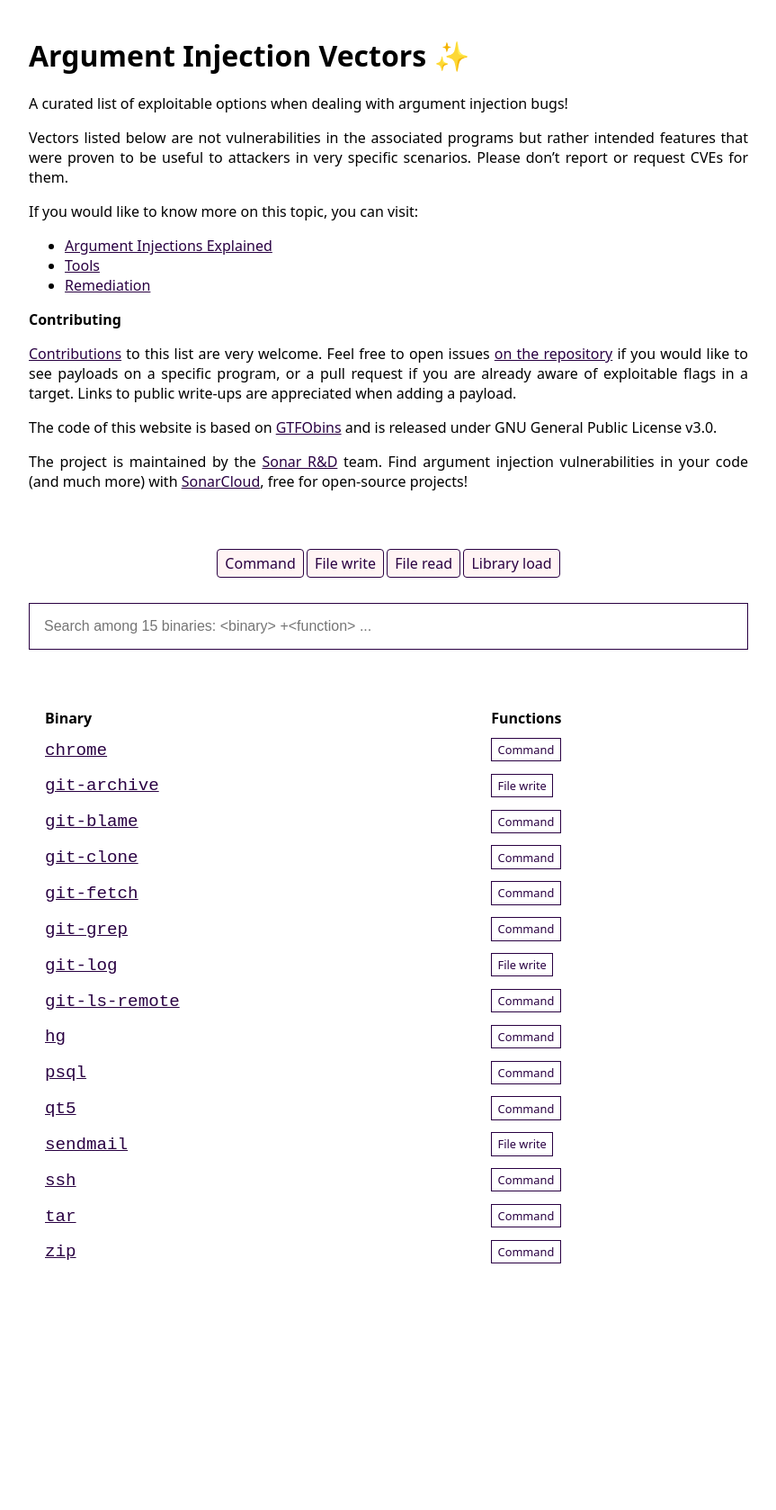
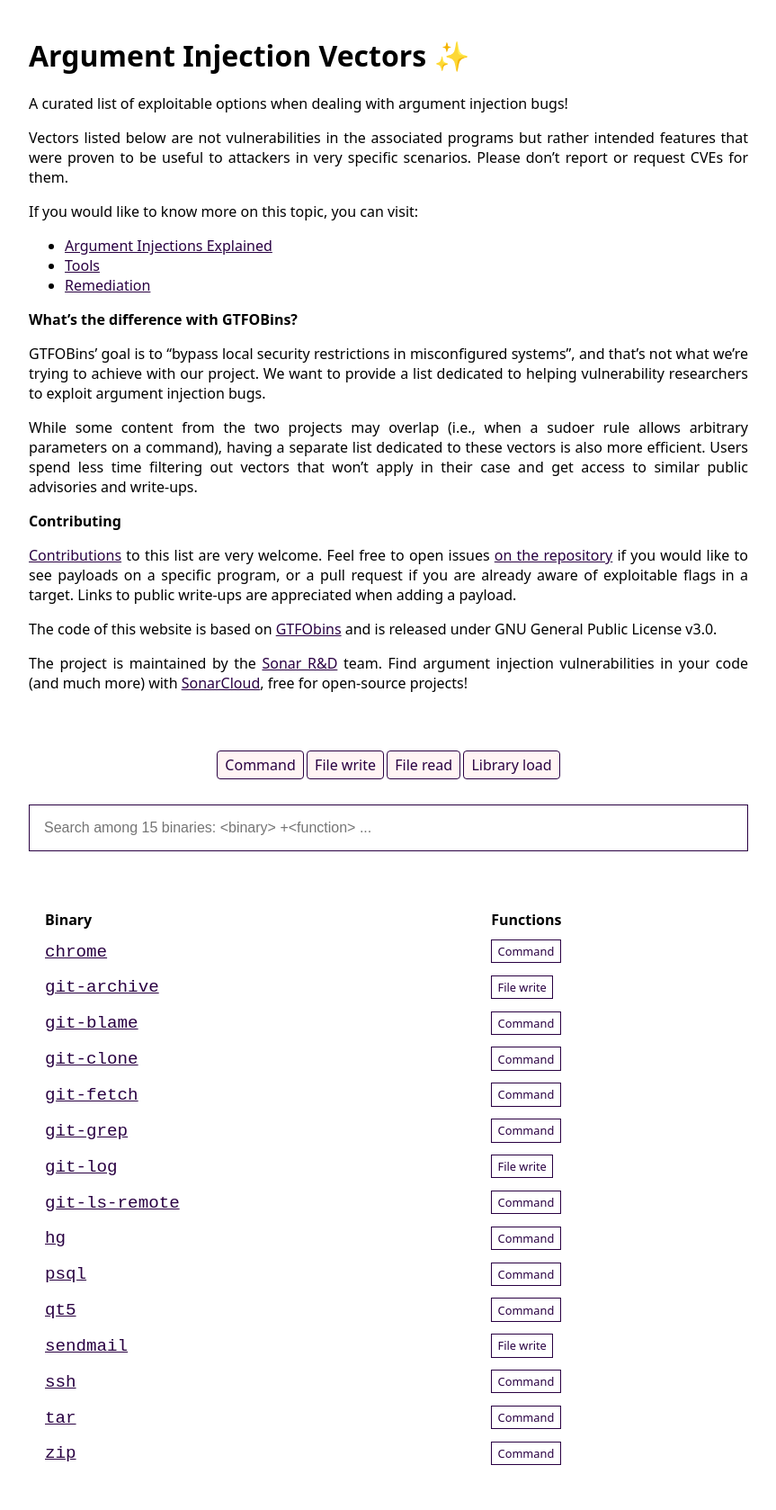
Before and after one commit to SonarSource/argument-injection-vectors, a Jekyll site: the page built from index.md, in a window 1280 px wide. Shown: the whole page at 90% size, without its empty margins (208-1071 px from the left). Built offline with Jekyll 4.4.1, drawn with Linux system fonts in a browser that asks for light colours; before the commit the page ends 1454 px from its top, so only the background shows below that.

Commit message:
Add "What's the difference with GTFOBins?"

```diff
--- a/index.md
+++ b/index.md
@@ -13,6 +13,12 @@ If you would like to know more on this topic, you can visit:
 - [Tools]({{ "/tools/" | relative_url }})
 - [Remediation]({{ "/remediation/" | relative_url }})
 
+**What's the difference with GTFOBins?**
+
+GTFOBins' goal is to "bypass local security restrictions in misconfigured systems", and that's not what we're trying to achieve with our project. We want to provide a list dedicated to helping vulnerability researchers to exploit argument injection bugs.
+
+While some content from the two projects may overlap (i.e., when a sudoer rule allows arbitrary parameters on a command), having a separate list dedicated to these vectors is also more efficient. Users spend less time filtering out vectors that won't apply in their case and get access to similar public advisories and write-ups.
+
 **Contributing**
 
 [Contributions]({{ "/contributing/" | relative_url }}) to this list are very welcome. Feel free to open issues [on the repository](https://github.com/SonarSource/argument-injection-vectors) if you would like to see payloads on a specific program, or a pull request if you are already aware of exploitable flags in a target. Links to public write-ups are appreciated when adding a payload.
```
